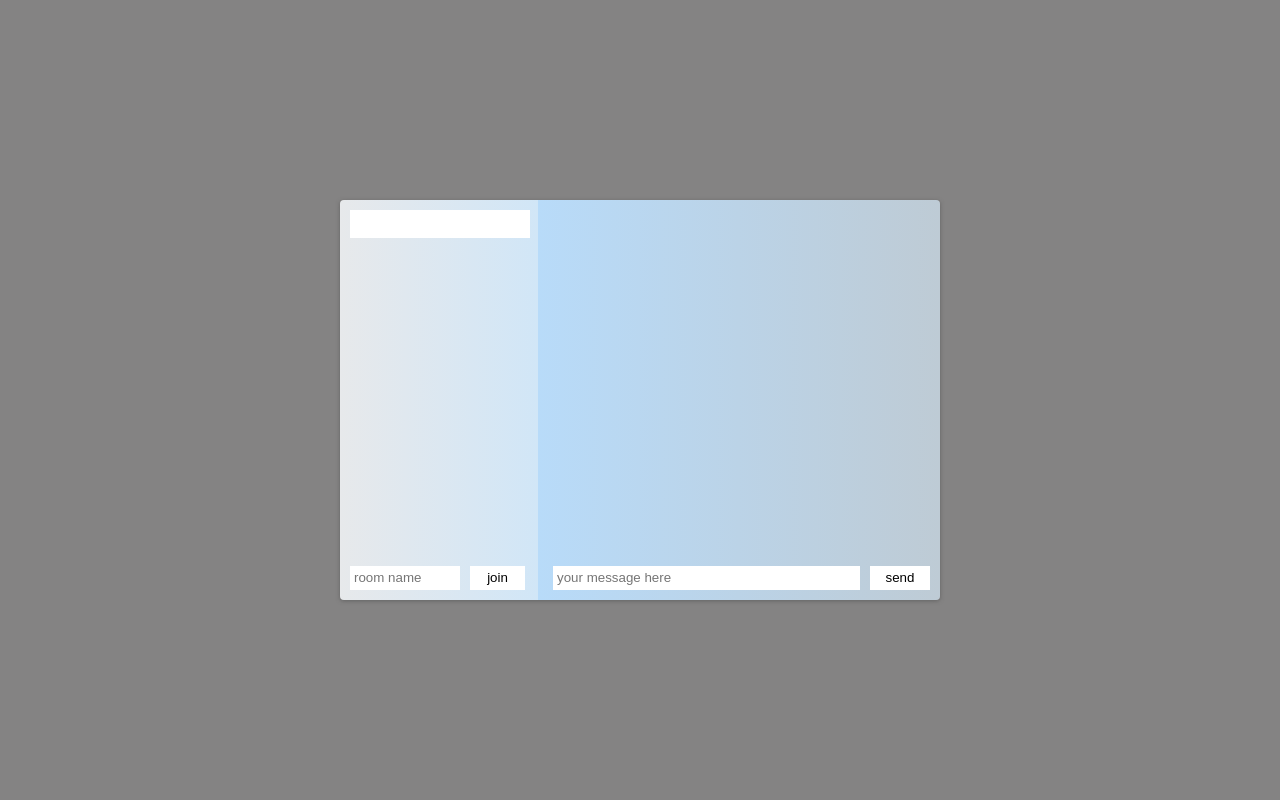
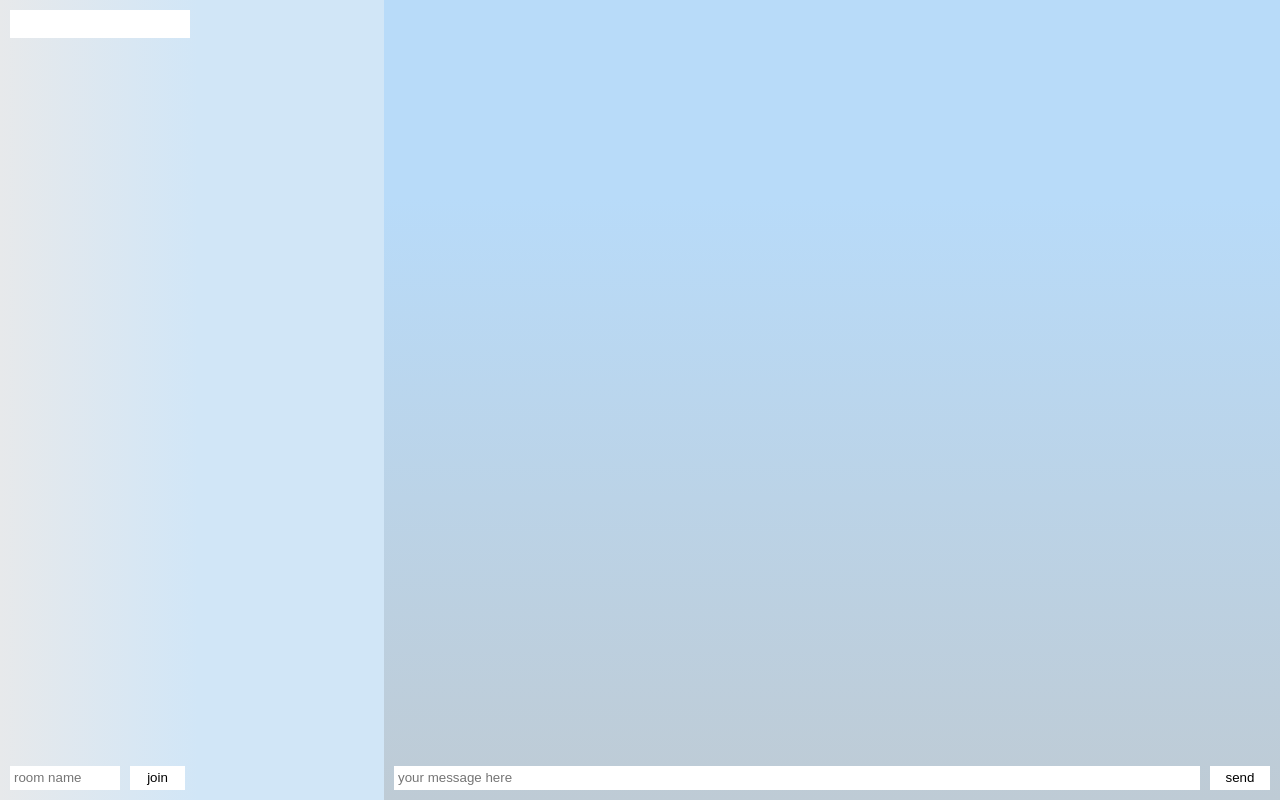
Before and after one commit to VitasPirozhko/chat-websockets-, a website with bundled scripts: page client/index.html in a window 1280 px wide. Built offline with nearby package versions, Linux system fonts and the light colour scheme; files whose address does not match are found by name.

Commit message:
styles update

```diff
--- a/client/styles.css
+++ b/client/styles.css
@@ -10,11 +10,8 @@ body {
 }
 
 .main {
-	width: 600px;
-	height: 50vh;
-	margin: 25vh auto;
-	padding: 10px;
-	background-image: linear-gradient(to right, #e7e9eb 0%,#d1e6f7 198px,#b8dbf9 198px,#becbd5 100%);
+	width: 100%;
+	height: 100vh;
 	border-radius: 4px;
 	box-shadow: 0 1px 4px #636363;
 	display: flex;
@@ -56,11 +53,17 @@ article, aside {
 }
 
 article {
-	width: 390px;
+	width: 70%;
+	background: linear-gradient(#b8dbf9 198px,#becbd5 100%);
+	padding: 10px;
+	box-sizing: border-box
 }
 
 aside {
-	width: 210px;
+	width: 30%;
+	background: linear-gradient(to right, #e7e9eb 0%,#d1e6f7 198px);
+	padding: 10px;
+	box-sizing: border-box;
 }
 
 .username {
```
